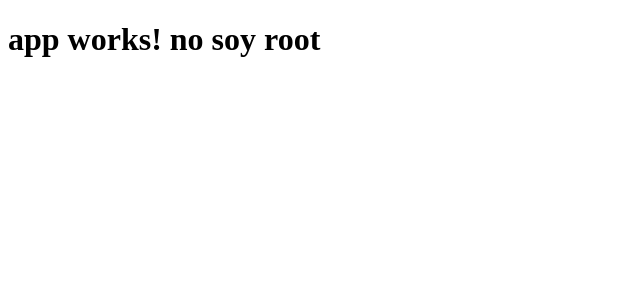
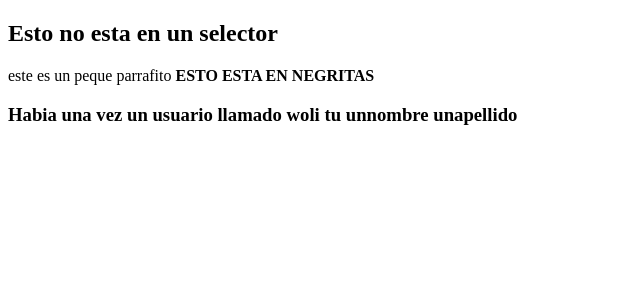
Before and after one commit to sheryluEPN/TWJ-2017-A, an Angular app in the folder Angular/bWeb/: page / in a window 1280 px wide. Shown: the top 300 px of the page, without its empty margins (0-640 px from the left). Built offline with nearby package versions, Linux system fonts and the light colour scheme.

Commit message:
commit angular

```diff
--- a/Angular/bWeb/src/app/app.component.html
+++ b/Angular/bWeb/src/app/app.component.html
@@ -1,4 +1,7 @@
-<h1>
+<!--<h1>
   {{title}}
   {{noroot}}
-</h1>
+</h1>-->
+<h2>Esto no esta en un selector</h2>
+<p>este es un peque parrafito <b>ESTO ESTA EN NEGRITAS</b></p>
+<h3>Habia una vez un usuario llamado {{saludar(usuario.nombre, usuario.apellido)}}</h3>
--- a/Angular/bWeb/src/app/app.component.ts
+++ b/Angular/bWeb/src/app/app.component.ts
@@ -1,11 +1,29 @@
 import { Component } from '@angular/core';
 
 @Component({
-  selector: 'app-root',
+  selector: 'twj-raiz',
   templateUrl: './app.component.html',
   styleUrls: ['./app.component.css']
 })
 export class AppComponent {
-  title = 'app works!';
-  noroot = 'no soy root';
+usuario: UsuarioInt ={
+  nombre: "unnombre",
+  apellido: "unapellido"
 }
+constructor(){
+  console.log("Constructor");
+  this.holamundo();
+  console.log(this.saludar(this.usuario.nombre));
+}
+holamundo(){
+  console.log("Wolis");
+}
+saludar(nombre: string, apellido?: string):string{
+return `woli tu ${nombre} ${apellido}`
+}
+}
+
+interface UsuarioInt {
+  nombre: string,
+  apellido: string
+}
--- a/Angular/bWeb/src/app/app.module.ts
+++ b/Angular/bWeb/src/app/app.module.ts
@@ -1,9 +1,10 @@
 import { BrowserModule } from '@angular/platform-browser';
 import { NgModule } from '@angular/core';
 import { FormsModule } from '@angular/forms';
-import { HttpModule } from '@angular/http';
+
 
 import { AppComponent } from './app.component';
+import {HttpModule} from "@angular/http";
 
 @NgModule({
   declarations: [
--- a/Angular/bWeb/src/index.html
+++ b/Angular/bWeb/src/index.html
@@ -9,6 +9,6 @@
   <link rel="icon" type="image/x-icon" href="favicon.ico">
 </head>
 <body>
-  <app-root>Loading...</app-root>
+  <twj-raiz>Loading...</twj-raiz>
 </body>
 </html>
```
